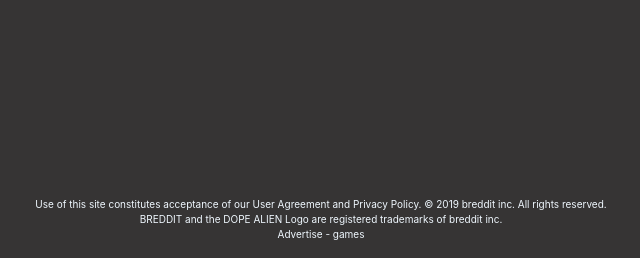
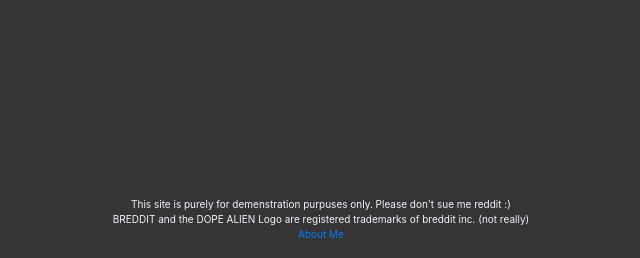
Before and after one commit to elvisknelson/breddit, a PHP site: page /index.php in a window 1280 px wide. Shown: the part 816-1074 px from the top of the page, without its empty margins (319-959 px from the left). Run offline with PHP 8.4, Linux system fonts and the light colour scheme; data that the repository does not hold is empty.

Commit message:
Correcting Footer

```diff
--- a/footer.php
+++ b/footer.php
@@ -12,9 +12,9 @@
 </head>
 <body>
     <div class="footer">
-        <p>Use of this site constitutes acceptance of our User Agreement and Privacy Policy. © 2019 breddit inc. All rights reserved.</p>
-        <p>BREDDIT and the DOPE ALIEN Logo are registered trademarks of breddit inc.</p>
-        <p>Advertise - games</p>
+        <p>This site is purely for demenstration purpuses only. Please don't sue me reddit :)</p>
+        <p>BREDDIT and the DOPE ALIEN Logo are registered trademarks of breddit inc. (not really)</p>
+        <p><a href="https://www.linkedin.com/in/elvis-knelson/">About Me</a></p>
     </div>
 </body>
 </html>
--- a/header.php
+++ b/header.php
@@ -89,7 +89,7 @@
 
         <button class="navbar-toggler" type="button" data-toggle="collapse" data-target="#navbarSupportedContent15"
         aria-controls="navbarSupportedContent15" aria-expanded="false" aria-label="Toggle navigation"><span class="navbar-toggler-icon"></span></button>
-        <p class="mobileheader">breddit: the front page of the internet</p>
+        <p class="mobileheader">breddit: the back alley of the internet</p>
 
         <div class="collapse navbar-collapse" id="navbarSupportedContent15">
             <ul class="navbar-nav mr-auto">
```
